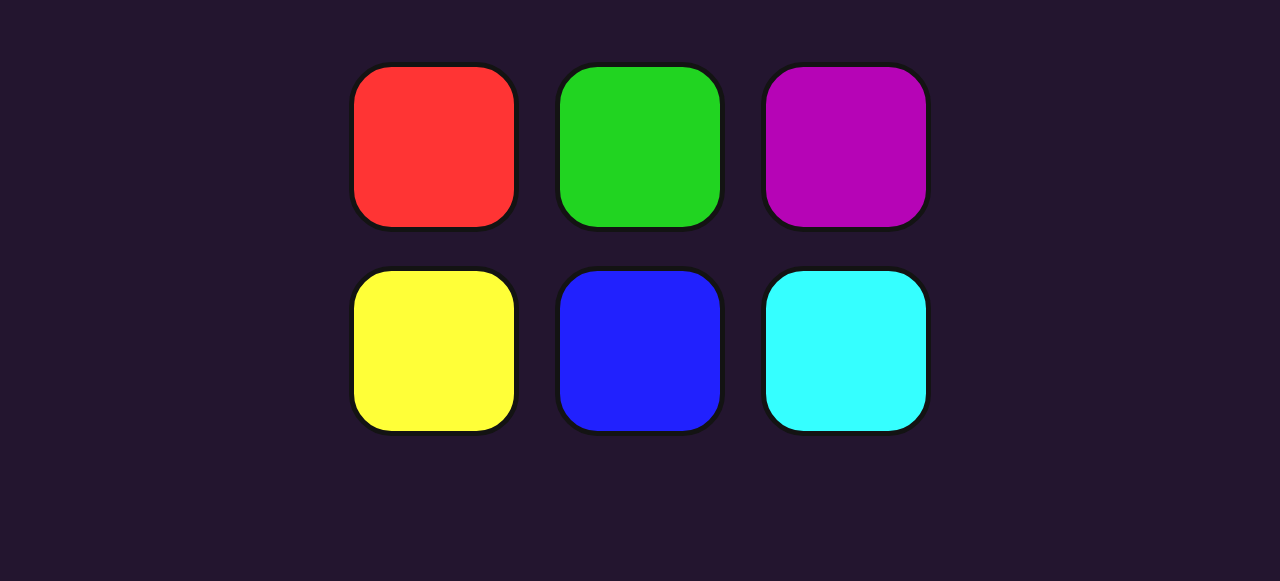
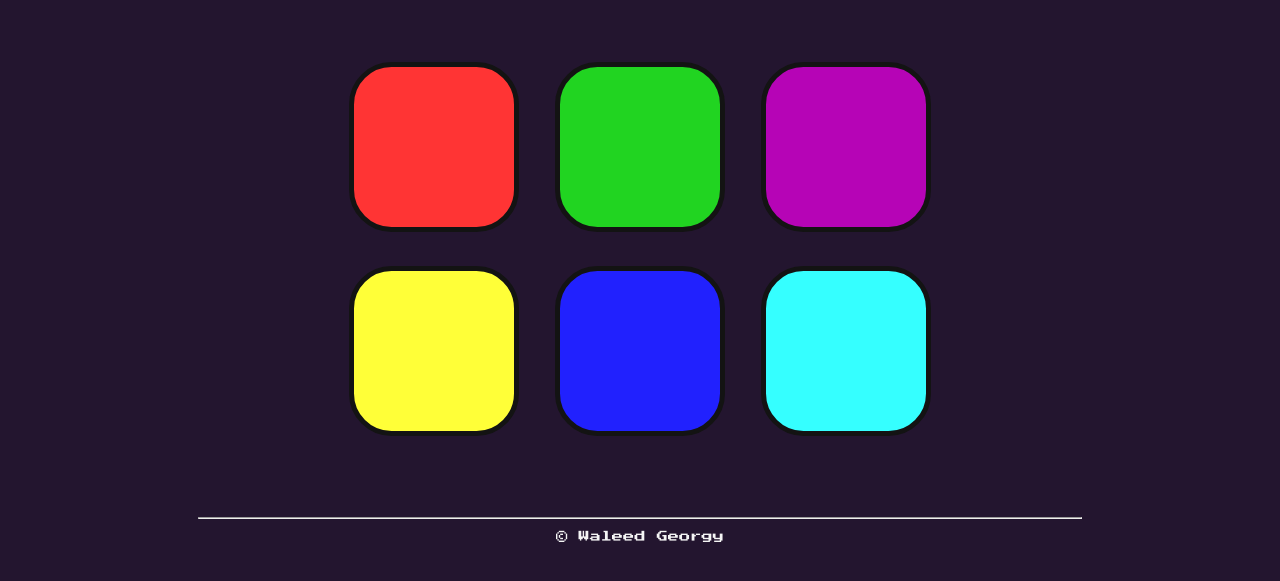
Before and after one commit to waleedGeorgy/simone-game-hard, a plain HTML site: page index.html in a window 1280 px wide. Shown: the part 139-720 px from the top of the page. Drawn offline with nearby package versions, Linux system fonts and the light colour scheme.

Commit message:
Added a footer

```diff
--- a/index.html
+++ b/index.html
@@ -31,12 +31,14 @@
 
       <div type="button" id="cyan" class="btn cyan"></div>
 
-    </div>
-
+    </div><br><br><br><hr>
+    <footer>
+      <p id="footer-text">© Waleed Georgy</p>
+    </footer>
   </div>
 
   <script src="https://ajax.googleapis.com/ajax/libs/jquery/3.7.1/jquery.min.js"></script>
   <script src="./game.js"></script>
+
 </body>
-
 </html>
--- a/styles.css
+++ b/styles.css
@@ -62,3 +62,9 @@ body {
   box-shadow: 0 0 20px white;
   background-color: grey;
 }
+
+#footer-text{
+  color: whitesmoke;
+  font-size: 0.7rem;
+  font-family:'Press Start 2P', cursive;
+}
```
